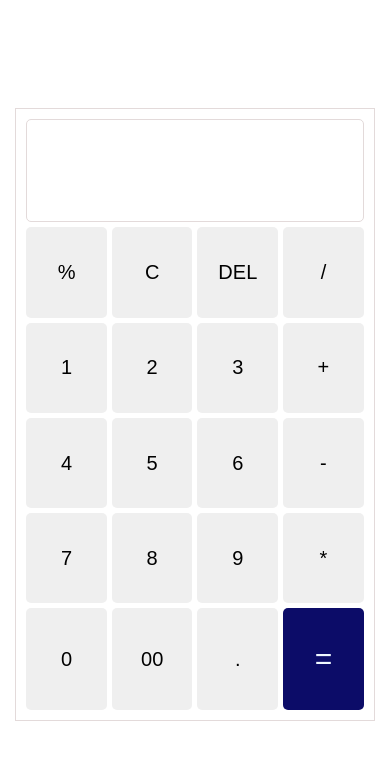
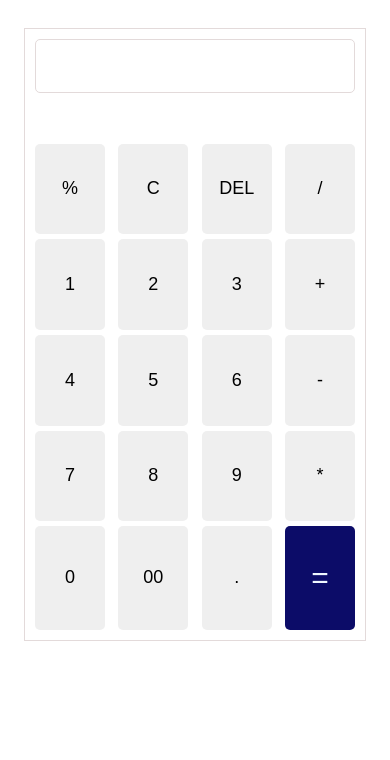
Before and after one commit to Kumaresan06112001/Calculator, a plain HTML site: page index.html in a window 390 px wide. Drawn offline with Linux system fonts and the light colour scheme.

Commit message:
Update index.css

```diff
--- a/index.css
+++ b/index.css
@@ -41,3 +41,22 @@ border-radius: 5px;
     background-color:  rgb(62, 62, 209);
 
 }
+@media screen and (max-width: 480px) {
+  .calculator {
+    width: 95vw;
+    max-width: 320px;
+    top: 20px; /* Reduced top space */
+    padding: 10px;
+  }
+
+  .calculator > .form-group button {
+    font-size: 18px;
+    padding: 12px;
+    max-width: 70px;
+  }
+
+  .calculator > .form-group > input {
+    font-size: 22px;
+    height: 50px;
+  }
+}
```
